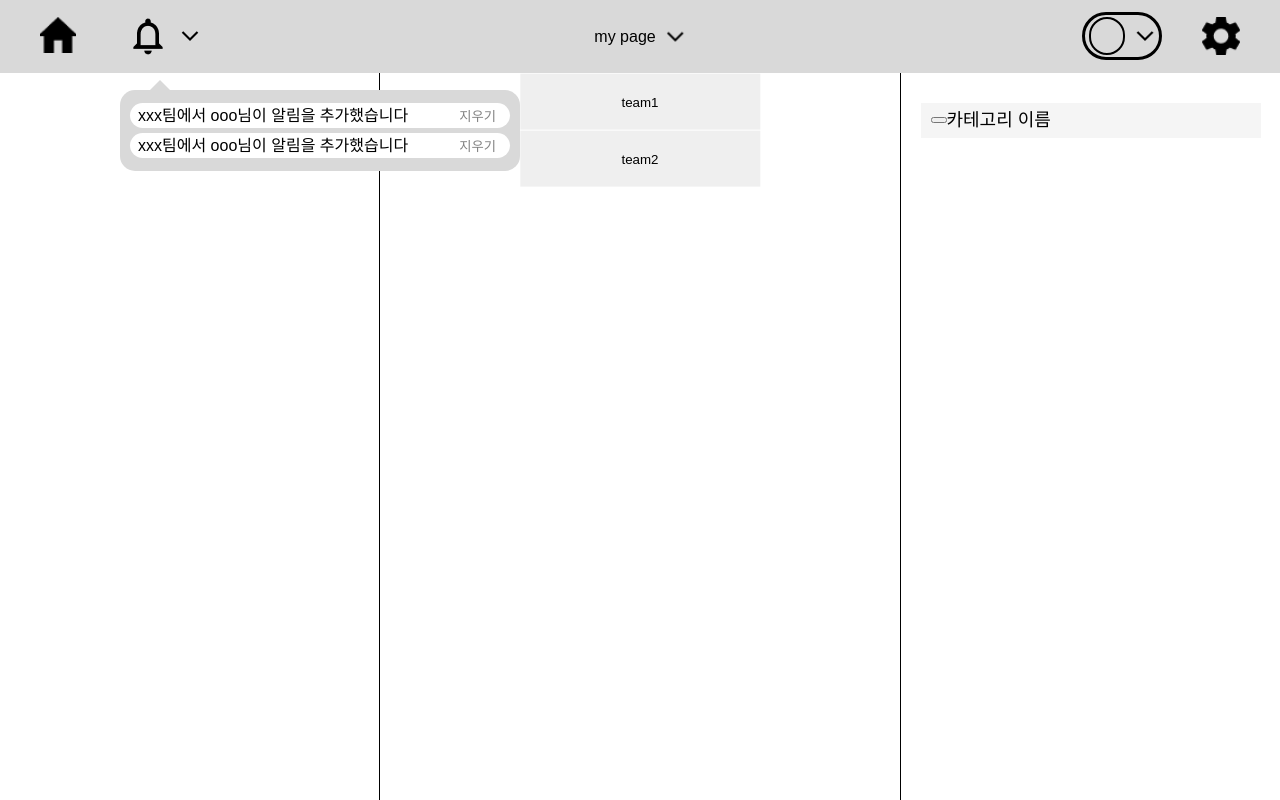
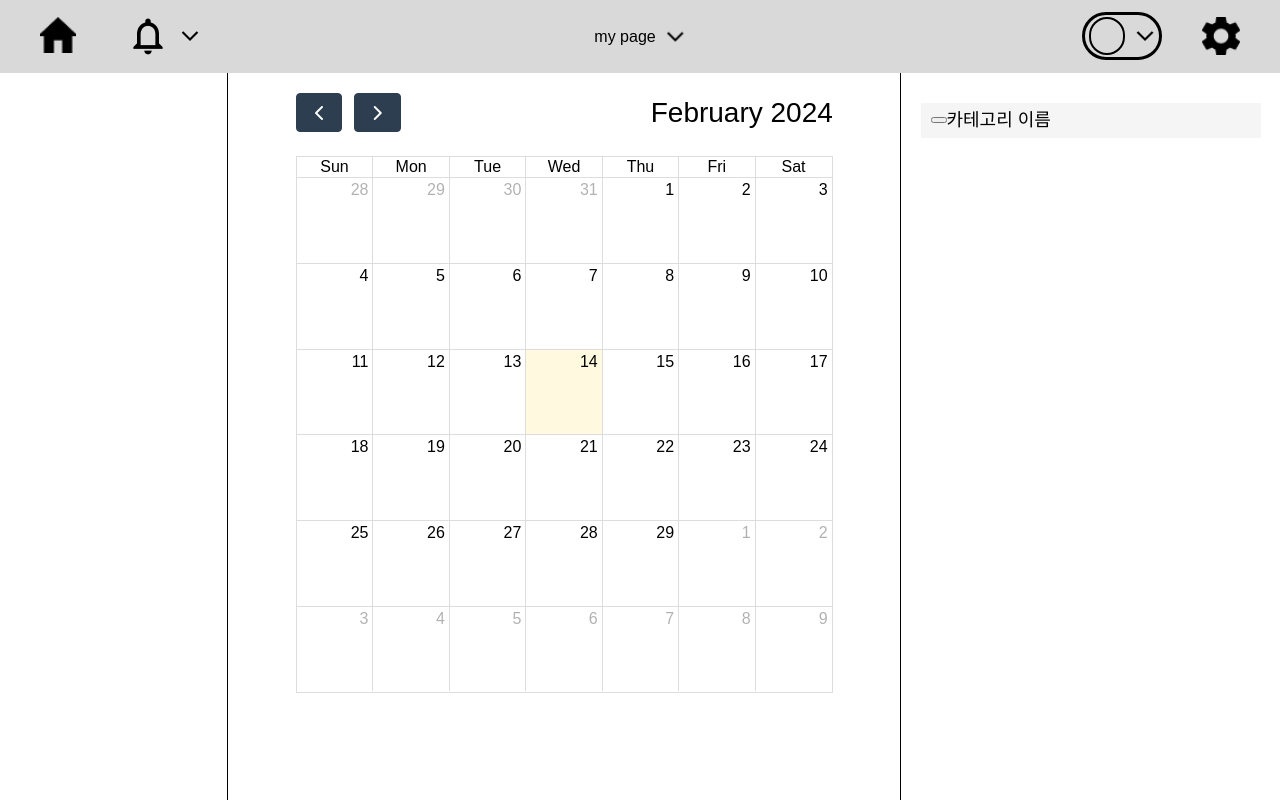
Before and after one commit to SFOC-scheduler/SFOC-frontend, a React (Create React App) app: page /main in a window 1280 px wide. Built offline with nearby package versions, Linux system fonts and the light colour scheme.

Commit message:
add Calender

```diff
--- a/package.json
+++ b/package.json
@@ -3,6 +3,10 @@
   "version": "0.1.0",
   "private": true,
   "dependencies": {
+    "@fullcalendar/core": "^6.1.10",
+    "@fullcalendar/daygrid": "^6.1.10",
+    "@fullcalendar/interaction": "^6.1.10",
+    "@fullcalendar/react": "^6.1.10",
     "@testing-library/jest-dom": "^5.17.0",
     "@testing-library/react": "^13.4.0",
     "@testing-library/user-event": "^13.5.0",
--- a/src/route/Main/Main.tsx
+++ b/src/route/Main/Main.tsx
@@ -4,6 +4,7 @@ import { fetchApi } from "../../api";
 import { useState } from "react";
 import Main_header from "./Main_Header";
 import Alarm from "../PopUp/Alarm";
+import Main_Calendar from "./Main_Calendar";
 
 const Container = styled.div`
   width: 100vw;
@@ -22,11 +23,15 @@ const MainContainer = styled.div`
   height: 100%;
   display: flex;
   flex-direction: row;
+  justify-content: space-between;
 `;
 
-const MainArea = styled.div``;
-
-const Calendar = styled.div``;
+const MainArea = styled.div`
+  display: flex;
+  flex-direction: column;
+  align-items: center;
+  width: 100%;
+`;
 
 const LeftPanel = styled.div`
   width: 380px;
@@ -38,7 +43,6 @@ const LeftPanel = styled.div`
 const RightPanel = styled.div`
   width: 380px;
   height: 100%;
-  margin-left: auto;
   padding: 30px;
   border-left: 1px solid black;
   display: flex;
@@ -93,7 +97,7 @@ function Main() {
       <MainContainer>
         <LeftPanel></LeftPanel>
         <MainArea>
-          <Calendar></Calendar>
+          <Main_Calendar></Main_Calendar>
           <TaskContainer></TaskContainer>
         </MainArea>
 
--- /dev/null
+++ b/src/route/Main/Main_Calendar.tsx
@@ -0,0 +1,36 @@
+import { DatesSetArg, EventContentArg } from "@fullcalendar/core";
+import dayGridPlugin from "@fullcalendar/daygrid";
+import interactionPlugin, { DateClickArg } from "@fullcalendar/interaction";
+import FullCalendar from "@fullcalendar/react";
+import { useState } from "react";
+import styled from "styled-components";
+
+const Container = styled.div`
+  margin: 20px 0;
+  width: 80%;
+`;
+
+function Main_Calendar() {
+  return (
+    <Container>
+      <FullCalendar
+        height={600}
+        locale="kr"
+        dateClick={function (data) {
+          alert(data.dateStr + " day has been clicked!");
+        }}
+        plugins={[dayGridPlugin, interactionPlugin]}
+        headerToolbar={{
+          left: "prev next",
+          right: "title",
+        }}
+        buttonIcons={{
+          prev: "chevron-left",
+          next: "chevron-right",
+        }}
+      />
+    </Container>
+  );
+}
+
+export default Main_Calendar;
--- a/src/route/Main/Main_Header.tsx
+++ b/src/route/Main/Main_Header.tsx
@@ -111,8 +111,8 @@ const SettingsBtn = styled.button<BtnProps>`
 `;
 
 function Main_header() {
-  const [isAlarmOpen, setAlarmOpen] = useState(true);
-  const [isTeamOpen, setTeamOpen] = useState(true);
+  const [isAlarmOpen, setAlarmOpen] = useState(false);
+  const [isTeamOpen, setTeamOpen] = useState(false);
 
   const toggleAlarm = () => {
     setAlarmOpen(!isAlarmOpen);
--- a/src/route/PopUp/MakeSchedule.tsx
+++ b/src/route/PopUp/MakeSchedule.tsx
@@ -1,3 +1,7 @@
+import styled from "styled-components";
+
+const Container = styled.div``;
+
 function MakeSchedule() {
   return <div>MakeSchedule</div>;
 }
```
Also changed, not shown: 1 other file (tests, documents, lock files or other folders).
